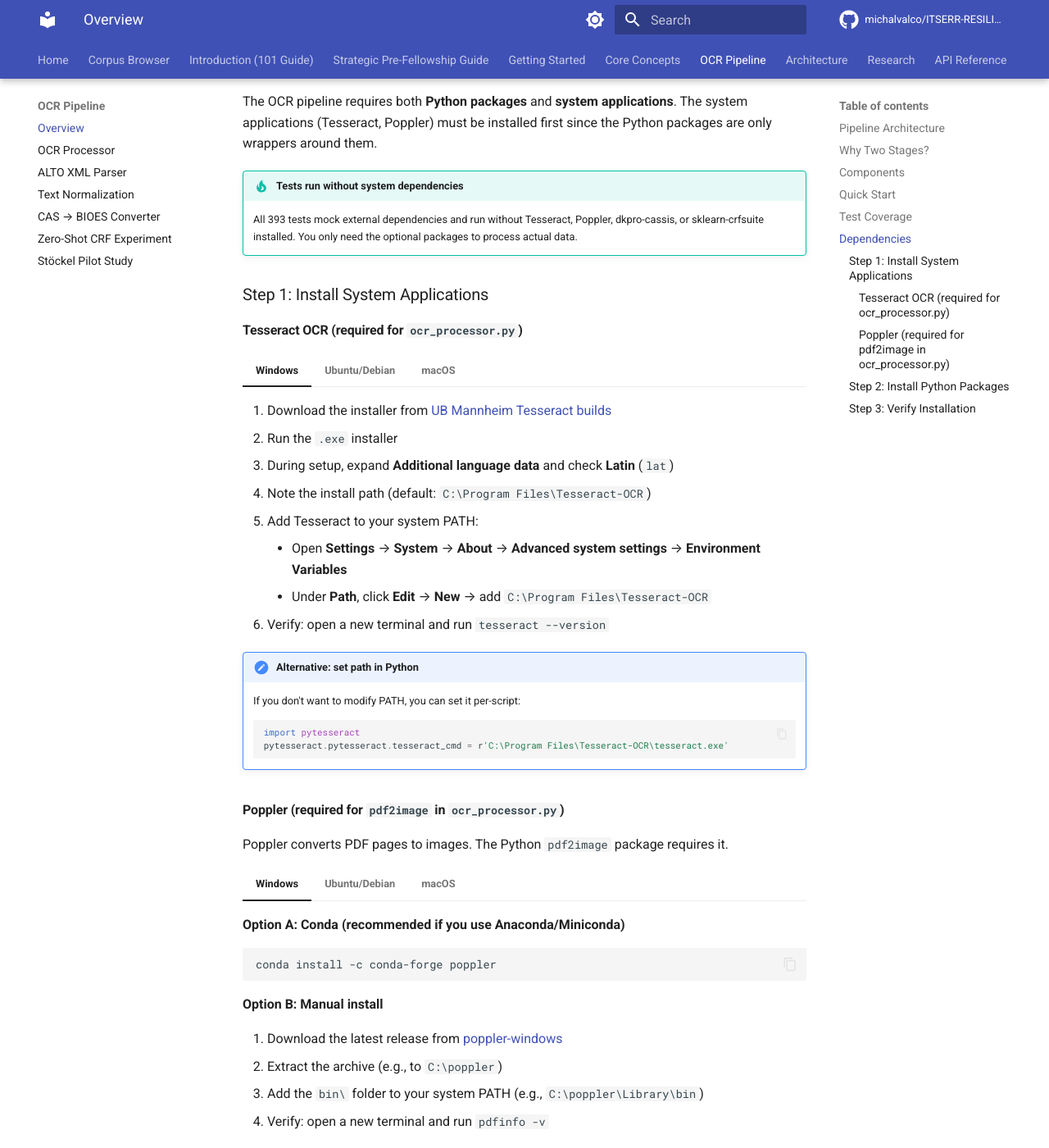
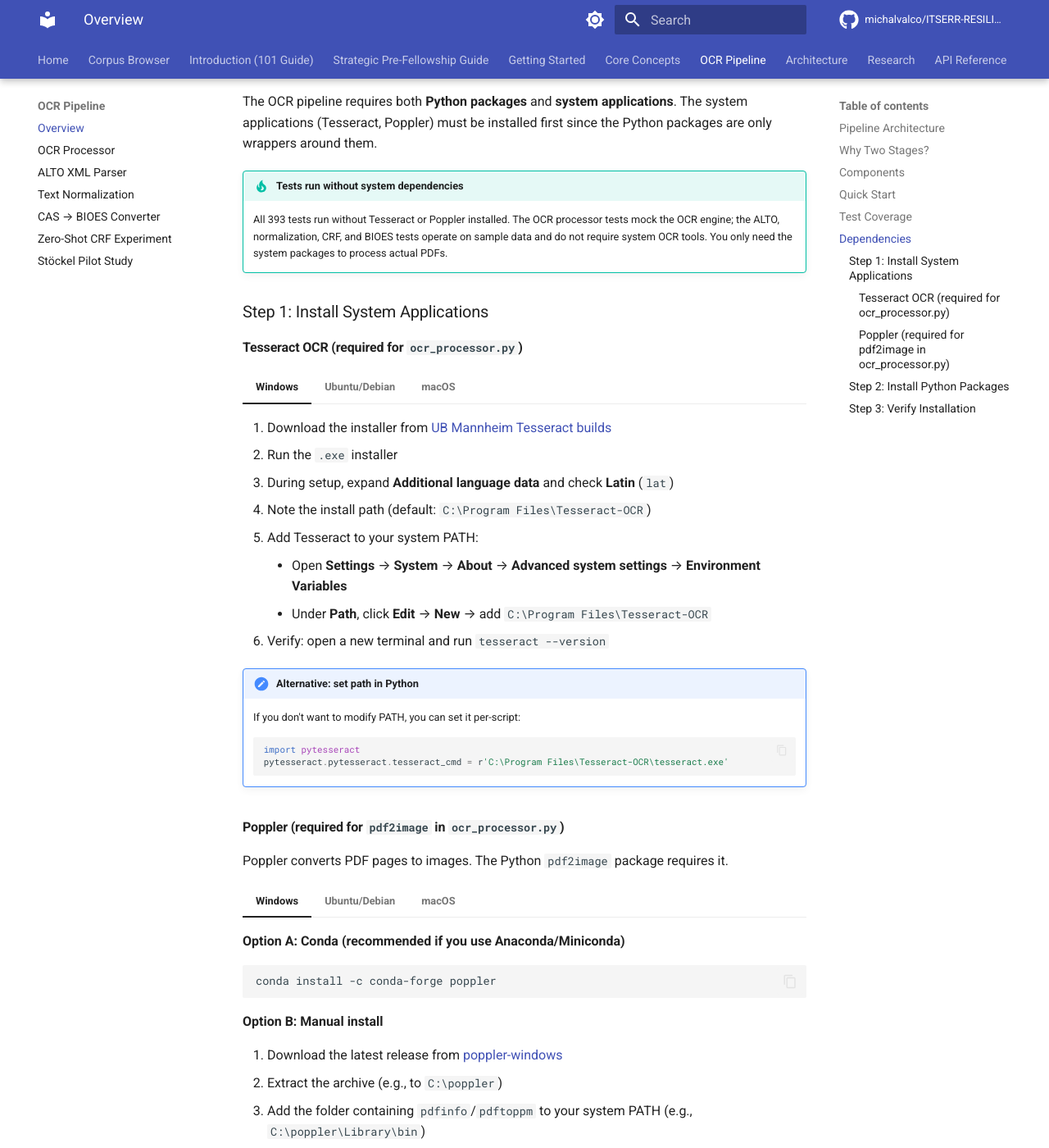
Before and after one commit to michalvalco/ITSERR-RESILIENCE-Project, an MkDocs documentation site: the page built from docs/pipeline/overview.md, in a window 1280 px wide and 1400 px high, scrolled down 2371 px. Shown: the whole window at 82% size. Built offline with MkDocs 1.6.1 and Material for MkDocs 9.7.7, drawn with Linux system fonts in a browser that asks for light colours; comment, search, counter and statistics services are not loaded; part of the change alters nothing that is shown; some of the changed text lies outside the part shown.

Commit message:
Fix three Copilot review issues in pipeline docs
- Reword test tip: clarify that only OCR processor tests mock the engine,
  while ALTO/normalization/CRF/BIOES tests operate on sample data
- Split verification steps into OS tabs (Ubuntu/macOS, PowerShell, CMD)
  so `grep lat` has Windows equivalents (Select-String, findstr)
- Clarify Poppler PATH instruction: "add the folder containing
  pdfinfo/pdftoppm" instead of ambiguous "add the bin\ folder"

https://claude.ai/code/session_01MJcKZ24VfTQUNDwn3VTSik

````diff
--- a/docs/pipeline/overview.md
+++ b/docs/pipeline/overview.md
@@ -101,7 +101,7 @@ python -m pytest tests/ -v
 The OCR pipeline requires both **Python packages** and **system applications**. The system applications (Tesseract, Poppler) must be installed first since the Python packages are only wrappers around them.
 
 !!! tip "Tests run without system dependencies"
-    All 393 tests mock external dependencies and run without Tesseract, Poppler, dkpro-cassis, or sklearn-crfsuite installed. You only need the optional packages to process actual data.
+    All 393 tests run without Tesseract or Poppler installed. The OCR processor tests mock the OCR engine; the ALTO, normalization, CRF, and BIOES tests operate on sample data and do not require system OCR tools. You only need the system packages to process actual PDFs.
 
 ### Step 1: Install System Applications
 
@@ -154,7 +154,7 @@ Poppler converts PDF pages to images. The Python `pdf2image` package requires it
 
     1. Download the latest release from [poppler-windows](https://github.com/oschwartz10612/poppler-windows/releases)
     2. Extract the archive (e.g., to `C:\poppler`)
-    3. Add the `bin\` folder to your system PATH (e.g., `C:\poppler\Library\bin`)
+    3. Add the folder containing `pdfinfo`/`pdftoppm` to your system PATH (e.g., `C:\poppler\Library\bin`)
     4. Verify: open a new terminal and run `pdfinfo -v`
 
 === "Ubuntu/Debian"
@@ -187,16 +187,50 @@ pip install pytesseract pdf2image Pillow lxml
 
 ### Step 3: Verify Installation
 
-```bash
-# Check Tesseract is available
-tesseract --version
+=== "Ubuntu/Debian / macOS"
 
-# Check Latin language pack is installed
-tesseract --list-langs | grep lat
+    ```bash
+    # Check Tesseract is available
+    tesseract --version
 
-# Check Poppler is available
-pdfinfo -v
+    # Check Latin language pack is installed
+    tesseract --list-langs | grep lat
 
-# Quick Python check
-python -c "import pytesseract; print(pytesseract.get_tesseract_version())"
-```
+    # Check Poppler is available
+    pdfinfo -v
+
+    # Quick Python check
+    python -c "import pytesseract; print(pytesseract.get_tesseract_version())"
+    ```
+
+=== "Windows (PowerShell)"
+
+    ```powershell
+    # Check Tesseract is available
+    tesseract --version
+
+    # Check Latin language pack is installed
+    tesseract --list-langs | Select-String lat
+
+    # Check Poppler is available
+    pdfinfo -v
+
+    # Quick Python check
+    python -c "import pytesseract; print(pytesseract.get_tesseract_version())"
+    ```
+
+=== "Windows (CMD)"
+
+    ```cmd
+    REM Check Tesseract is available
+    tesseract --version
+
+    REM Check Latin language pack is installed
+    tesseract --list-langs | findstr lat
+
+    REM Check Poppler is available
+    pdfinfo -v
+
+    REM Quick Python check
+    python -c "import pytesseract; print(pytesseract.get_tesseract_version())"
+    ```
````
